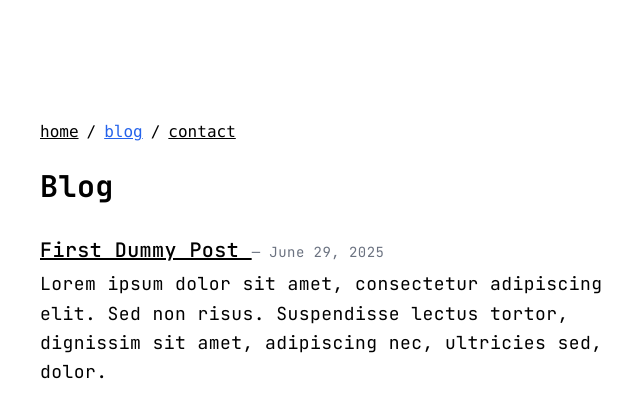
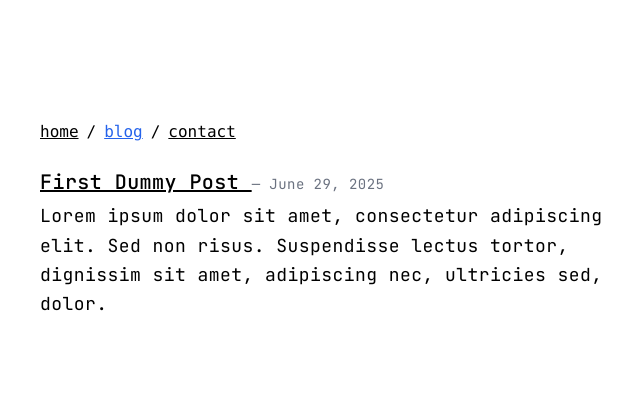
Before and after one commit to kingofsunnyvale/kingofsunnyvale.github.io, a Jekyll site: the page built from blog.html, in a window 1280 px wide. Shown: the top 418 px of the page, without its empty margins (312-952 px from the left). Built offline with Jekyll 4.4.1, drawn with Linux system fonts in a browser that asks for light colours; nearby versions of some CDN libraries.

Commit message:
removed blog title

```diff
--- a/blog.html
+++ b/blog.html
@@ -2,8 +2,6 @@
 layout: default
 title: Blog
 ---
-
-<h1 class="text-3xl font-bold mb-8">Blog</h1>
 
 <ul class="space-y-6">
   {% for post in site.posts %}
```
